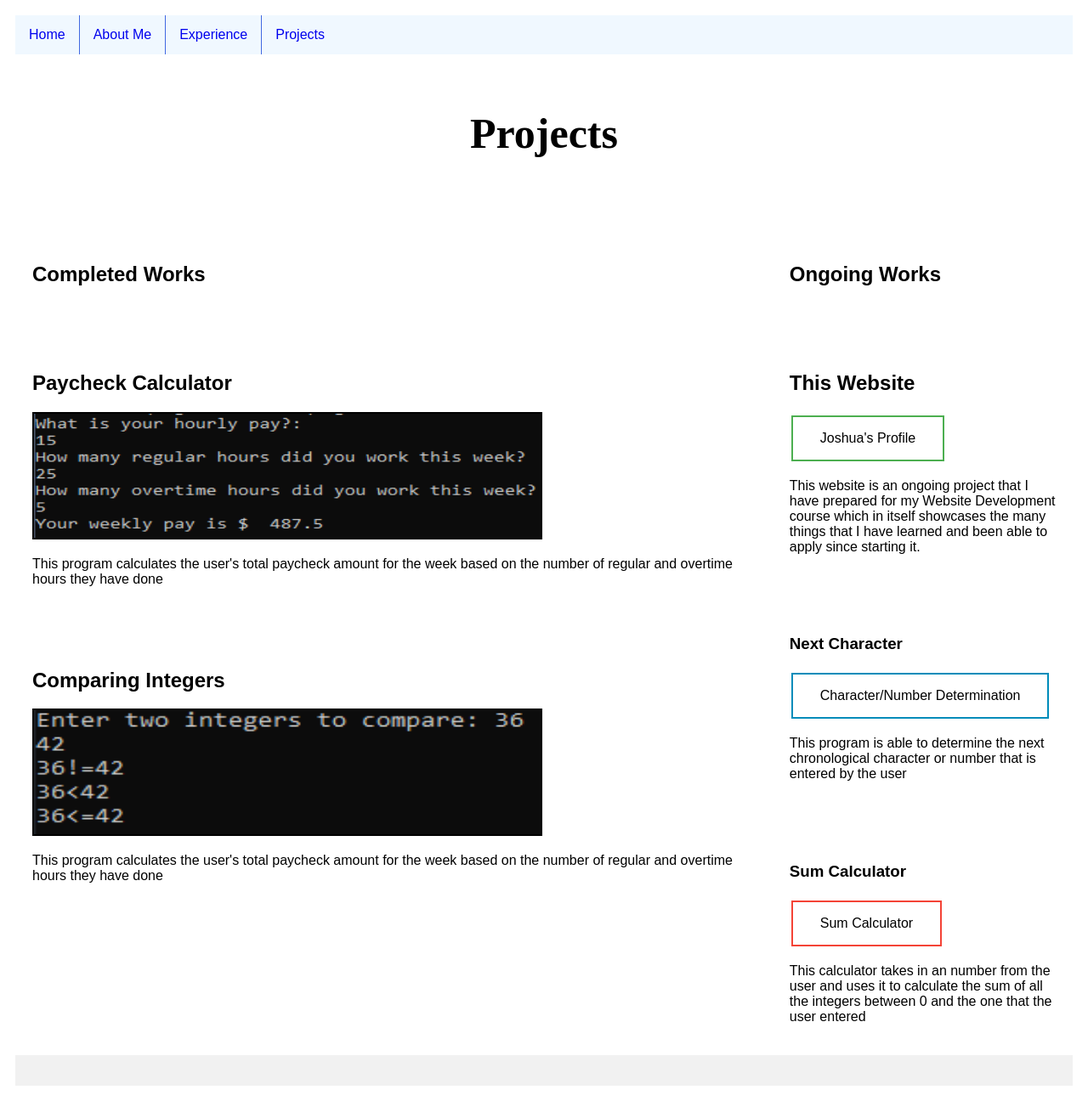
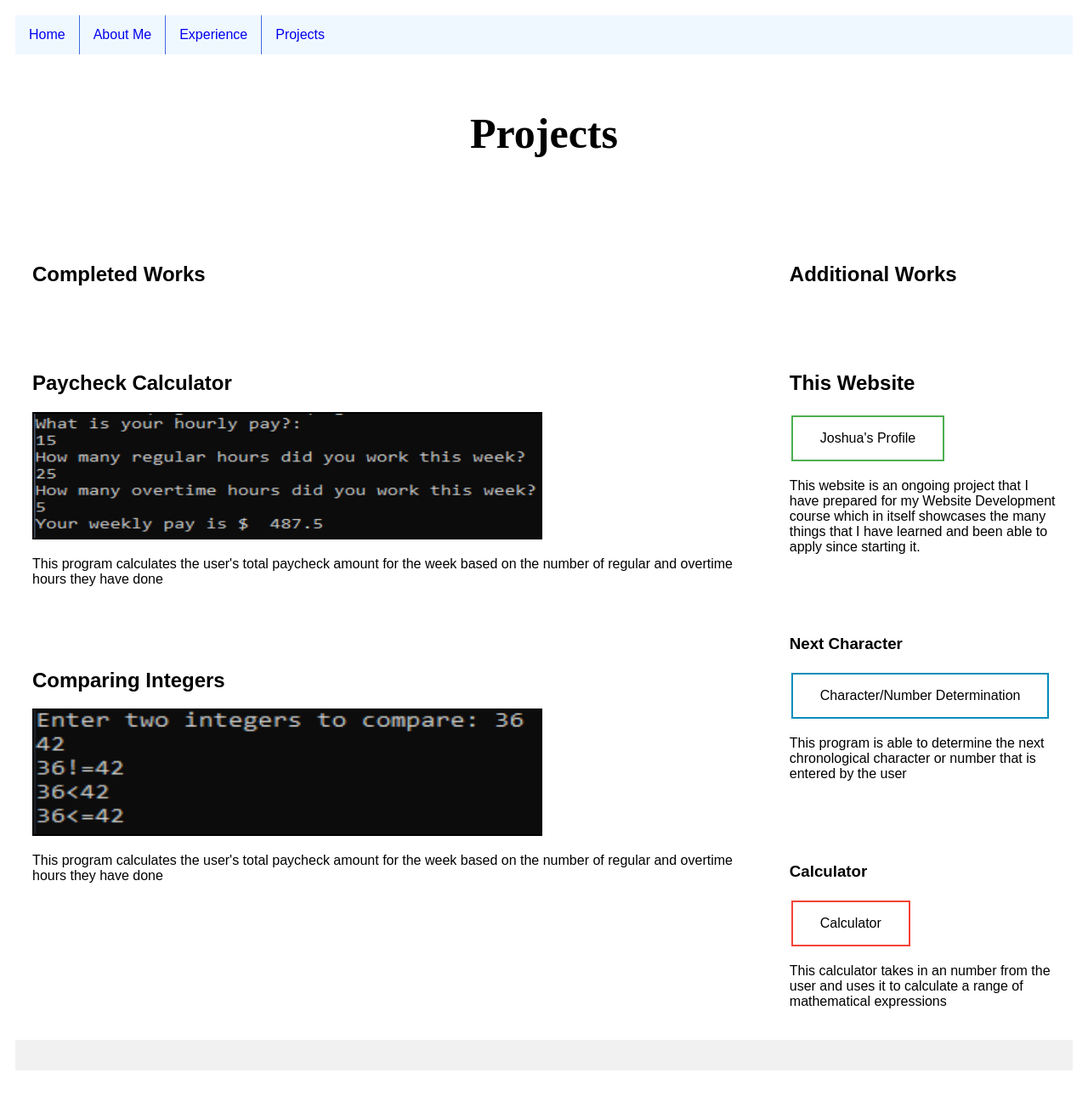
Before and after one commit to Jibarra72/Portfolio, a plain HTML site: page Projects.html in a window 1280 px wide. Shown: the whole page at 85% size. Drawn offline with Linux system fonts and the light colour scheme; files whose address does not match are found by name.

Commit message:
Update Projects.html

```diff
--- a/Projects.html
+++ b/Projects.html
@@ -237,7 +237,7 @@ body {
   </div>
   <div class="rightcolumn">
     <div class="card">
-      <h2>Ongoing Works</h2>
+      <h2>Additional Works</h2>
     </div>
     <div class="card">
       <h2>This Website</h2>
@@ -253,10 +253,10 @@ body {
       <p>This program is able to determine the next chronological character or number that is entered by the user</p>
     </div>
     <div class="card">
-      <h3>Sum Calculator</h3>
-      <a href = "C:\Users\aquag\OneDrive\Documents\Python\LoopSum.py" download = "Sum Calculator">
-        <button class="button button3">Sum Calculator</button></a>
-      <p>This calculator takes in an number from the user and uses it to calculate the sum of all the integers between 0 and the one that the user entered</p>
+      <h3>Calculator</h3>
+      <a href = "https://jibarra72.github.io/Portfolio/Calculator/main.html" download = "Calculator">
+        <button class="button button3">Calculator</button></a>
+      <p>This calculator takes in an number from the user and uses it to calculate a range of mathematical expressions</p>
     </div>
   </div>
 </div>
```
